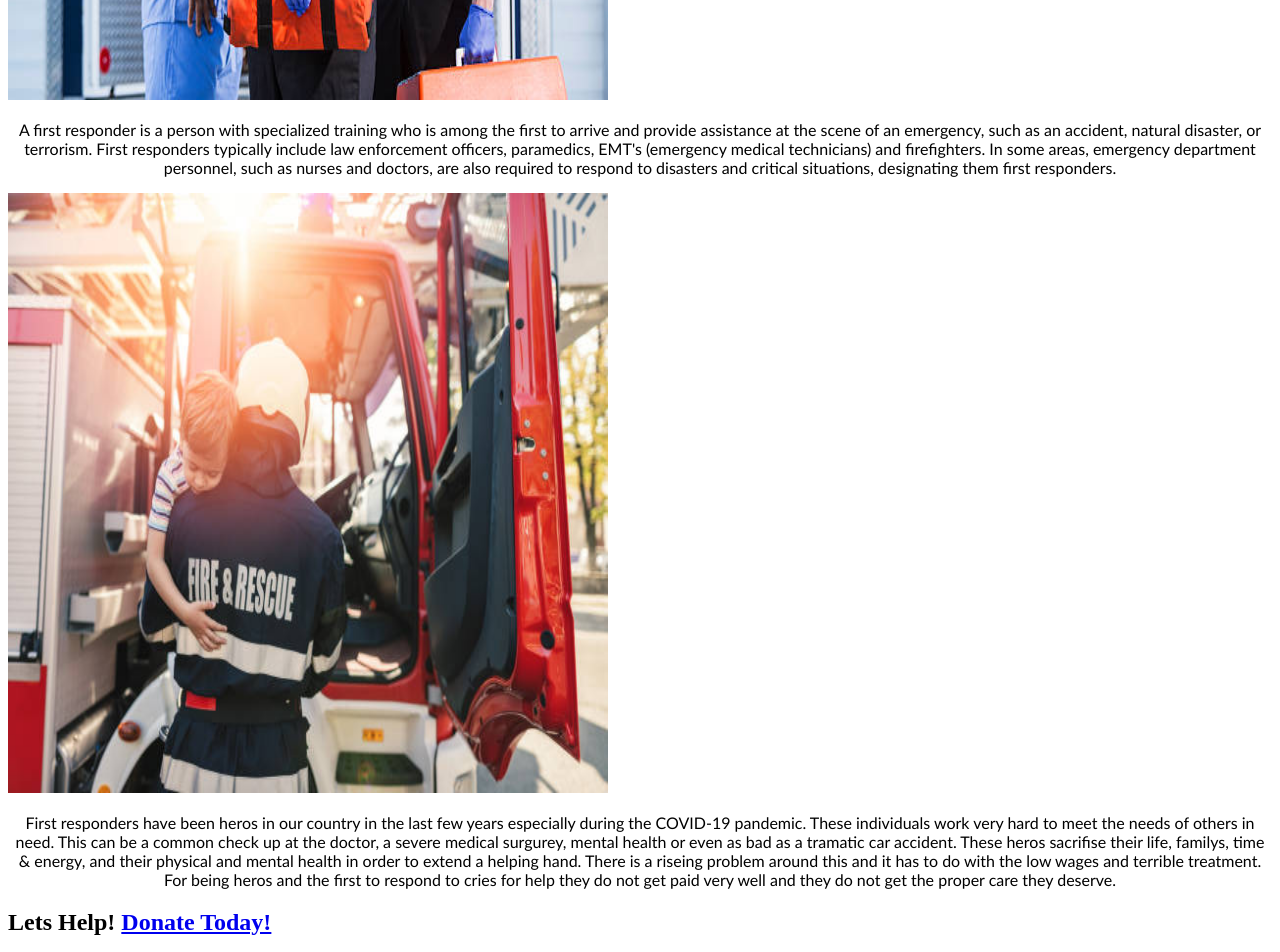
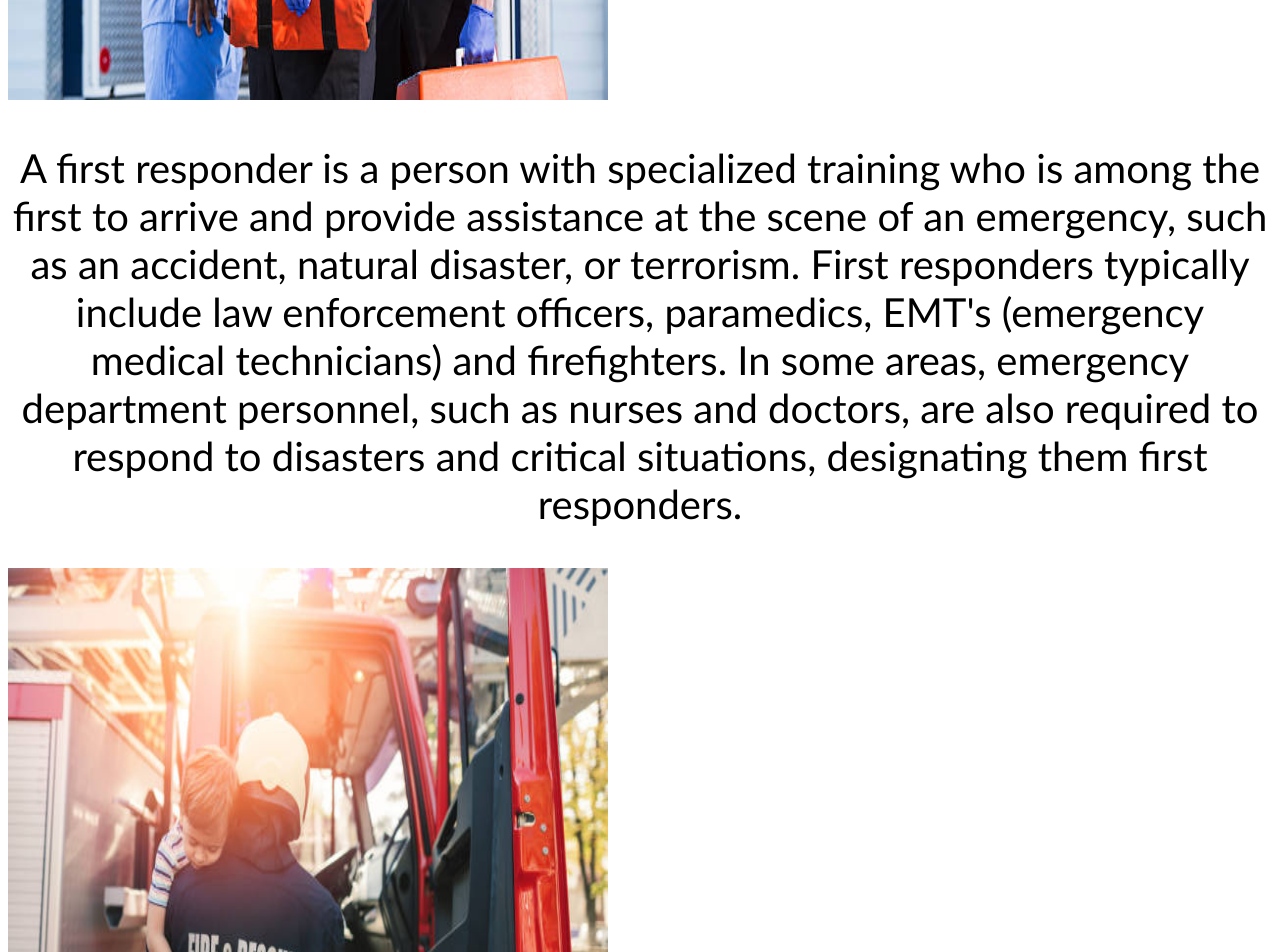
Before and after one commit to Litt6595/Litt6595.github.io, a plain HTML site: page bacs200/marketing.html in a window 1280 px wide. Shown: the part 580-1532 px from the top of the page. Drawn offline with Linux system fonts and the light colour scheme.

Commit message:
Update marketing.html

```diff
--- a/bacs200/marketing.html
+++ b/bacs200/marketing.html
@@ -8,7 +8,7 @@
   <img src="first-responders.jpg" alt="First Responders" width="600" height="600">
 
   <body>
-  <p style="text-align: center; text-size: 40px"> A first responder is a person with specialized training who is among the first to arrive and provide assistance at the scene of an emergency, such as an accident,
+  <p style="text-align: center; font-size: 40px"> A first responder is a person with specialized training who is among the first to arrive and provide assistance at the scene of an emergency, such as an accident,
     natural disaster, or terrorism. First responders typically include law enforcement officers, paramedics, EMT's (emergency medical technicians) and firefighters.
     In some areas, emergency department personnel,  such as nurses and doctors, are also required to respond to disasters and critical situations,
     designating them first responders. </p>
@@ -17,7 +17,7 @@
     <img src="rescue.jpg" alt="Rescue" width="600" height="600">
     </div>
 
-    <p style="text-align: center; text-size: 40px"> First responders have been heros in our country in the last few years especially during the COVID-19 pandemic. These individuals work very hard to meet the needs
+    <p style="text-align: center; font-size: 40px"> First responders have been heros in our country in the last few years especially during the COVID-19 pandemic. These individuals work very hard to meet the needs
       of others in need. This can be a common check up at the doctor, a severe medical surgurey, mental health or even as bad as a tramatic car accident. These heros
       sacrifise their life, familys, time & energy, and their physical and mental health in order to extend a helping hand. There is a riseing problem around this
       and it has to do with the low wages and terrible treatment. For being heros and the first to respond to cries for help they do not get paid very well and they do not
```
